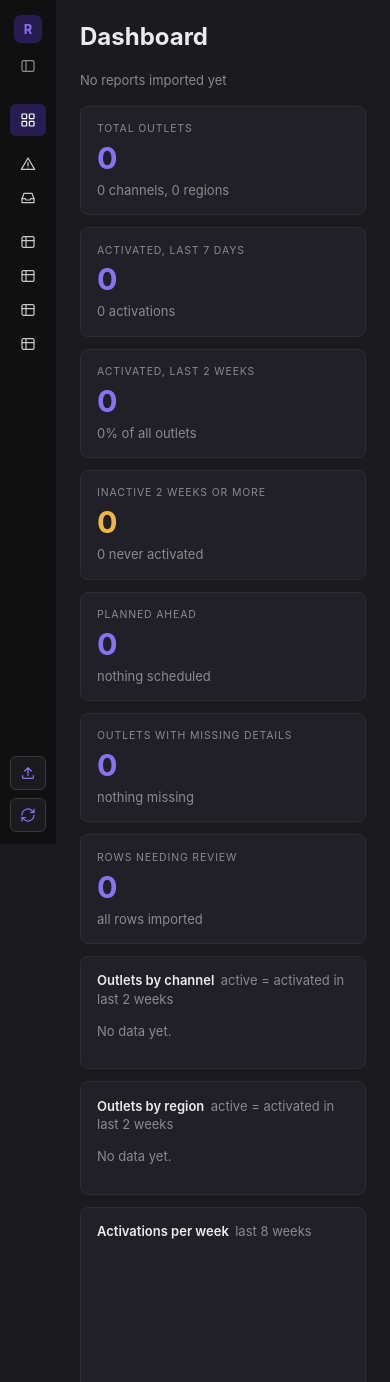
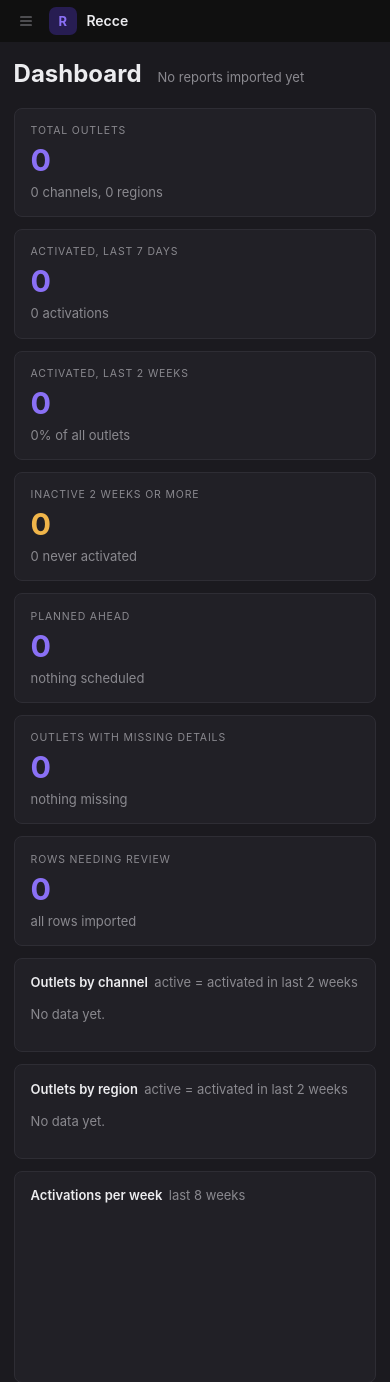
Before and after one commit to Buluma-Ke/exact_recce, a Flask app: page / in a window 390 px wide. Shown: the top 1382 px of the page. Run offline with Flask 3, Linux system fonts and the light colour scheme; parts of the project's set-up code (start-up, migrations or seed data) failed here and were passed over.

Commit message:
Make sidebar a slide-in menu on phones
On screens up to 760px wide the sidebar is hidden and opens from a top bar button, with a dimmed backdrop, close button, Escape and tap-outside to dismiss. Desktop collapse is unchanged but no longer applied automatically on narrow windows.

```diff
--- a/static/style.css
+++ b/static/style.css
@@ -89,6 +89,7 @@ svg.i {
     white-space:nowrap;
 }
 .icon-btn {
+    position:relative;
     background:none;
     border:0;
     color:var(--muted);
@@ -172,7 +173,8 @@ input:focus-visible {
     outline-offset:2px;
 }
 
-/* collapsed sidebar */
+/* collapsed sidebar (desktop only; phones use the slide-in menu) */
+@media (min-width: 761px) {
     html.collapsed .sidebar {
         width:var(--side-w-collapsed);
     }
@@ -194,7 +196,10 @@ html.collapsed .btn {
     html.collapsed .side-nav {
         margin-top:.75rem;
     }
-
+    html.collapsed .badge {
+        display:none;
+    }
+}
 /* ---------- page header ---------- */
 .head {
     display:flex;
@@ -474,9 +479,6 @@ tbody tr:hover {
     font-weight:700;
     line-height:1.5;
 }
-html.collapsed .badge {
-    display:none;
-}
 a.edit {
     color:var(--accent);
     text-decoration:none;
@@ -630,3 +632,72 @@ form.inline input[type="date"] {
         font-size:16px;
     }
 }
+
+/* ---------- phone: menu hidden until you tap the button ---------- */
+.mobile-bar,
+.scrim,
+.i-narrow {
+    display:none;
+}
+.dot {
+    position:absolute;
+    top:3px;
+    right:3px;
+    width:8px;
+    height:8px;
+    border-radius:50%;
+    background:var(--warn);
+}
+
+@media (max-width: 760px) {
+    .mobile-bar {
+        display:flex;
+        align-items:center;
+        gap:.6rem;
+        position:sticky;
+        top:0;
+        z-index:20;
+        padding:.45rem .75rem;
+        background:var(--side);
+    }
+    .mobile-bar .brand {
+        flex:none;
+    }
+    .sidebar {
+        position:fixed;
+        top:0;
+        left:0;
+        z-index:40;
+        width:min(260px, 84vw);
+        height:100vh;
+        height:100dvh;
+        overflow-y:auto;
+        transform:translateX(-100%);
+        transition:transform .2s ease;
+    }
+    html.nav-open .sidebar {
+        transform:none;
+    }
+    html.nav-open .scrim {
+        display:block;
+        position:fixed;
+        top:0;
+        right:0;
+        bottom:0;
+        left:0;
+        z-index:30;
+        background:rgba(0, 0, 0, .55);
+    }
+    html.nav-open body {
+        overflow:hidden;
+    }
+    .i-wide {
+        display:none;
+    }
+    .i-narrow {
+        display:inline;
+    }
+    .content {
+        padding:.9rem .85rem 2rem;
+    }
+}
--- a/templates/base.html
+++ b/templates/base.html
@@ -4,6 +4,8 @@
   {%- elif name == 'table' %}<rect x="3" y="4" width="18" height="16" rx="2"/><path d="M3 10h18M9 4v16"/>
   {%- elif name == 'sync' %}<path d="M21 12a9 9 0 0 1-15.5 6.2L3 16"/><path d="M3 12a9 9 0 0 1 15.5-6.2L21 8"/><path d="M21 3v5h-5M3 21v-5h5"/>
   {%- elif name == 'upload' %}<path d="M12 16V4M7 9l5-5 5 5"/><path d="M4 16v3a1 1 0 0 0 1 1h14a1 1 0 0 0 1-1v-3"/>
+  {%- elif name == 'menu' %}<path d="M4 6h16M4 12h16M4 18h16"/>
+  {%- elif name == 'x' %}<path d="M6 6l12 12M18 6 6 18"/>
   {%- elif name == 'alert' %}<path d="M12 3 2 20h20L12 3z"/><path d="M12 10v5M12 18h.01"/>
   {%- elif name == 'inbox' %}<path d="M3 13 6 5h12l3 8"/><path d="M3 13v6h18v-6h-5l-1 2H9l-1-2H3z"/>
   {%- elif name == 'panel' %}<rect x="3" y="4" width="18" height="16" rx="2"/><path d="M9 4v16"/>
@@ -18,23 +20,31 @@
   <title>{% block title %}Recce{% endblock %}</title>
   <link rel="stylesheet" href="{{ url_for('static', filename='style.css') }}">
   <script>
-    /* apply the saved sidebar state before first paint, so it does not flash */
+    /* apply the saved sidebar state (desktop) before first paint, so it does not flash */
     (function () {
       var saved = null;
       try { saved = localStorage.getItem("sidebar"); } catch (e) {}
-      if (saved === "collapsed" || (saved === null && window.innerWidth < 760)) {
+      if (saved === "collapsed") {
         document.documentElement.classList.add("collapsed");
       }
     })();
   </script>
 </head>
 <body>
+  <header class="mobile-bar">
+    <button type="button" class="icon-btn" id="menu" title="Menu" aria-label="Open menu" aria-expanded="false" aria-controls="sidebar">
+      {{ icon('menu') }}{% if attention.gaps or attention.review %}<span class="dot"></span>{% endif %}
+    </button>
+    <span class="logo">R</span>
+    <span class="brand">Recce</span>
+  </header>
+  <div class="scrim" id="scrim"></div>
   <div class="shell">
     <aside class="sidebar" id="sidebar">
       <div class="side-top">
         <span class="logo">R</span>
         <span class="brand">Recce</span>
-        <button type="button" class="icon-btn" id="toggle" title="Collapse or expand the menu" aria-label="Collapse or expand the menu">{{ icon('panel') }}</button>
+        <button type="button" class="icon-btn" id="toggle" title="Collapse or expand the menu" aria-label="Collapse or expand the menu"><span class="i-wide">{{ icon('panel') }}</span><span class="i-narrow">{{ icon('x') }}</span></button>
       </div>
 
       <div class="side-label">Overview</div>
@@ -86,10 +96,30 @@
     </main>
   </div>
   <script>
-    document.getElementById("toggle").addEventListener("click", function () {
-      var collapsed = document.documentElement.classList.toggle("collapsed");
-      try { localStorage.setItem("sidebar", collapsed ? "collapsed" : "open"); } catch (e) {}
-    });
+    (function () {
+      var root = document.documentElement;
+      var narrow = window.matchMedia("(max-width: 760px)");
+      var menu = document.getElementById("menu");
+
+      function setOpen(open) {
+        root.classList.toggle("nav-open", open);
+        menu.setAttribute("aria-expanded", open ? "true" : "false");
+      }
+      function toggle() {
+        if (narrow.matches) {            /* phone: slide the menu in or out */
+          setOpen(!root.classList.contains("nav-open"));
+          return;
+        }
+        var collapsed = root.classList.toggle("collapsed");   /* desktop: icon strip */
+        try { localStorage.setItem("sidebar", collapsed ? "collapsed" : "open"); } catch (e) {}
+      }
+
+      document.getElementById("toggle").addEventListener("click", toggle);
+      menu.addEventListener("click", toggle);
+      document.getElementById("scrim").addEventListener("click", function () { setOpen(false); });
+      document.addEventListener("keydown", function (e) { if (e.key === "Escape") setOpen(false); });
+      narrow.addEventListener("change", function () { setOpen(false); });
+    })();
   </script>
 </body>
 </html>
```
Lines whose indentation alone changed are shown as unchanged.
